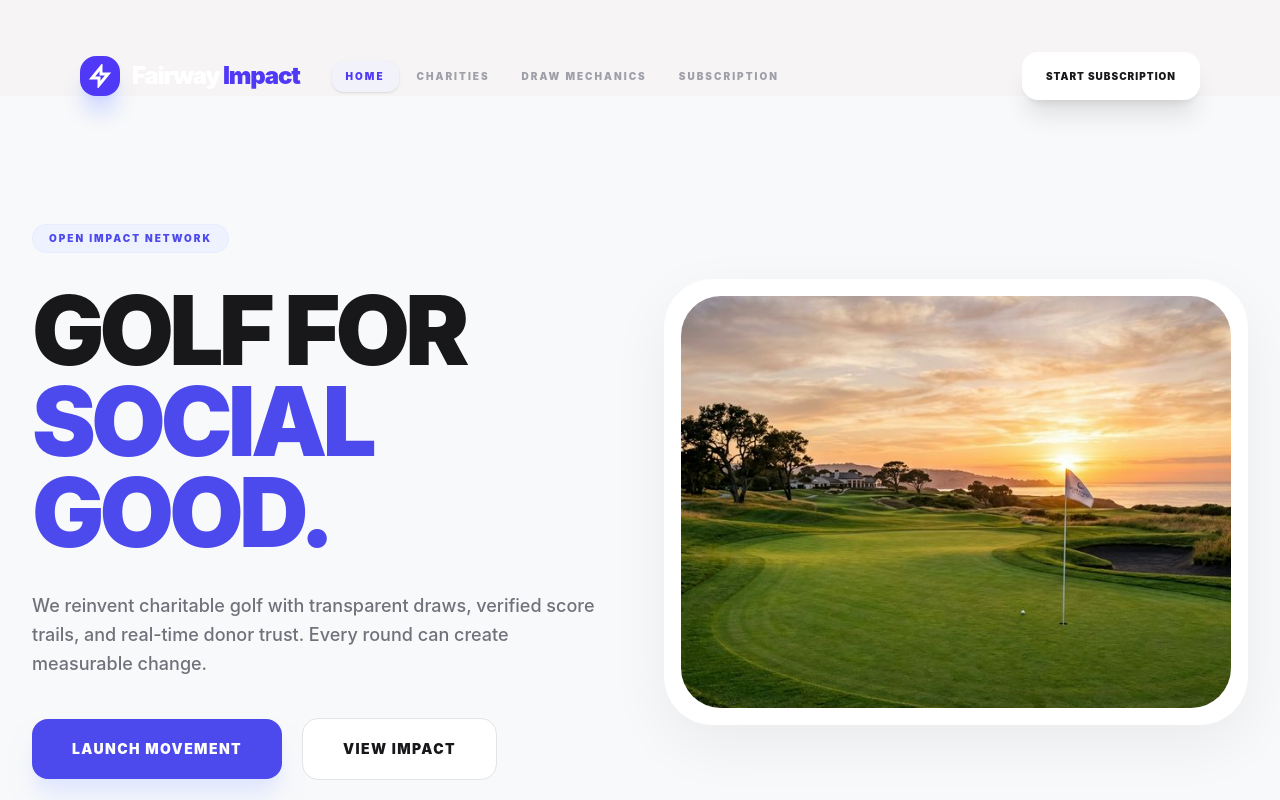
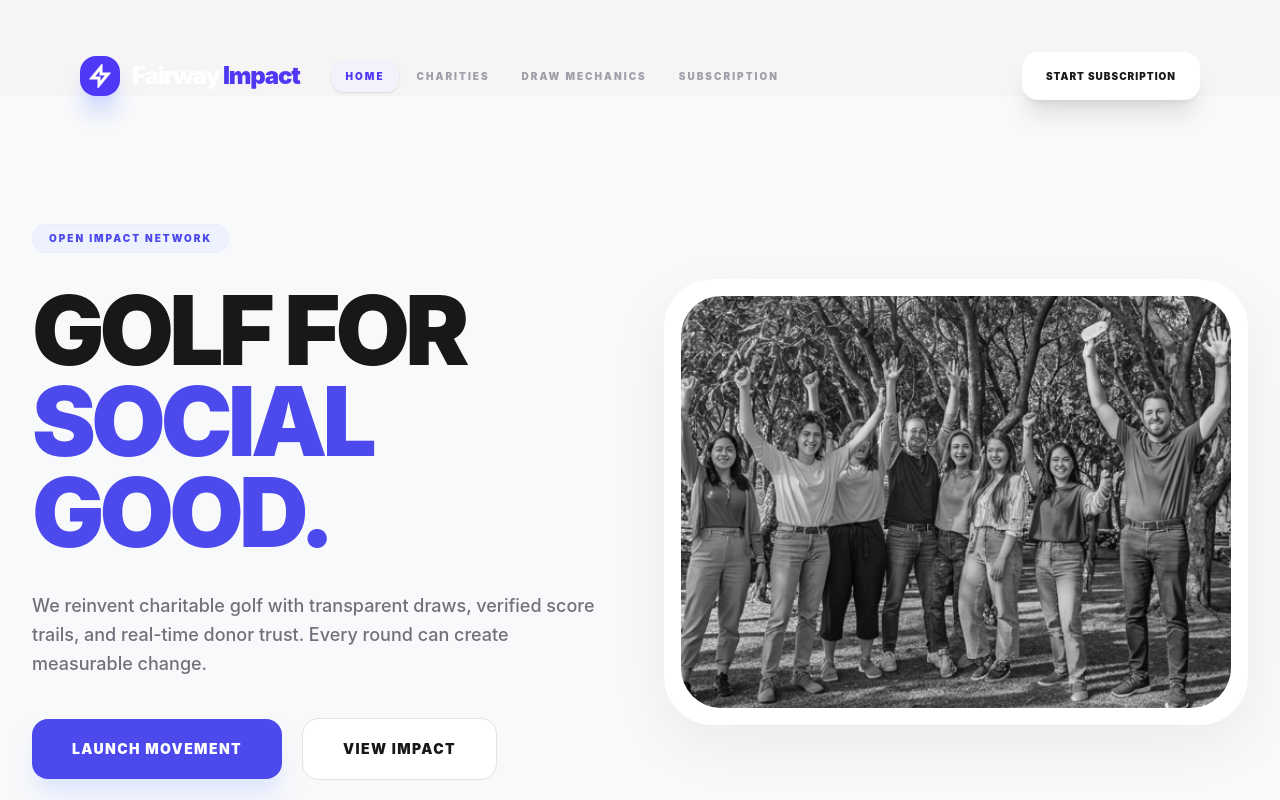
Before and after one commit to anasali79/FairWayy, a Next.js app: page / in a window 1280 px wide. Shown: the top 800 px of the page. Built offline with nearby package versions, Linux system fonts and the light colour scheme; no server answers; the database is empty.

Commit message:
image update

```diff
--- a/src/app/page.tsx
+++ b/src/app/page.tsx
@@ -66,9 +66,9 @@ export default function Home() {
           <div className="relative group perspective-1000 animate-in fade-in slide-in-from-right duration-1000">
             <div className="overflow-hidden rounded-[28px] border border-white bg-white p-3 shadow-[0_20px_60px_rgba(0,0,0,0.06)] transition-transform duration-700 sm:rounded-[40px] sm:p-4 md:rounded-[48px] md:hover:rotate-2">
               <img
-                src="/hero_golf.png"
+                src="/herooo.png"
                 alt="Premium Golf Course"
-                className="rounded-[40px] w-full object-cover aspect-[4/3] group-hover:scale-105 transition-all duration-1000"
+                className="rounded-[40px] w-full object-cover aspect-[4/3] grayscale group-hover:grayscale-0 group-hover:scale-105 transition-all duration-1000"
               />
             </div>
             {/* Decorative elements */}
```
Also changed, not shown: public/hero_golf.png (deleted), public/herooo.png (added).
